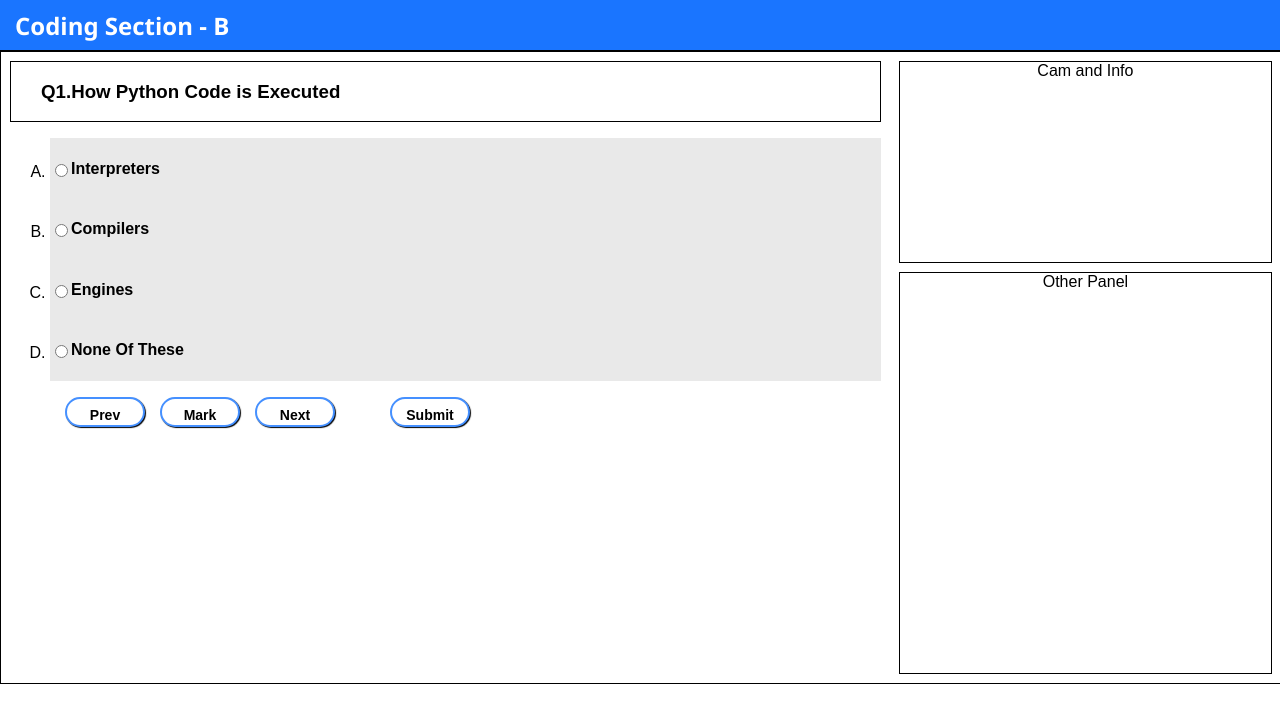
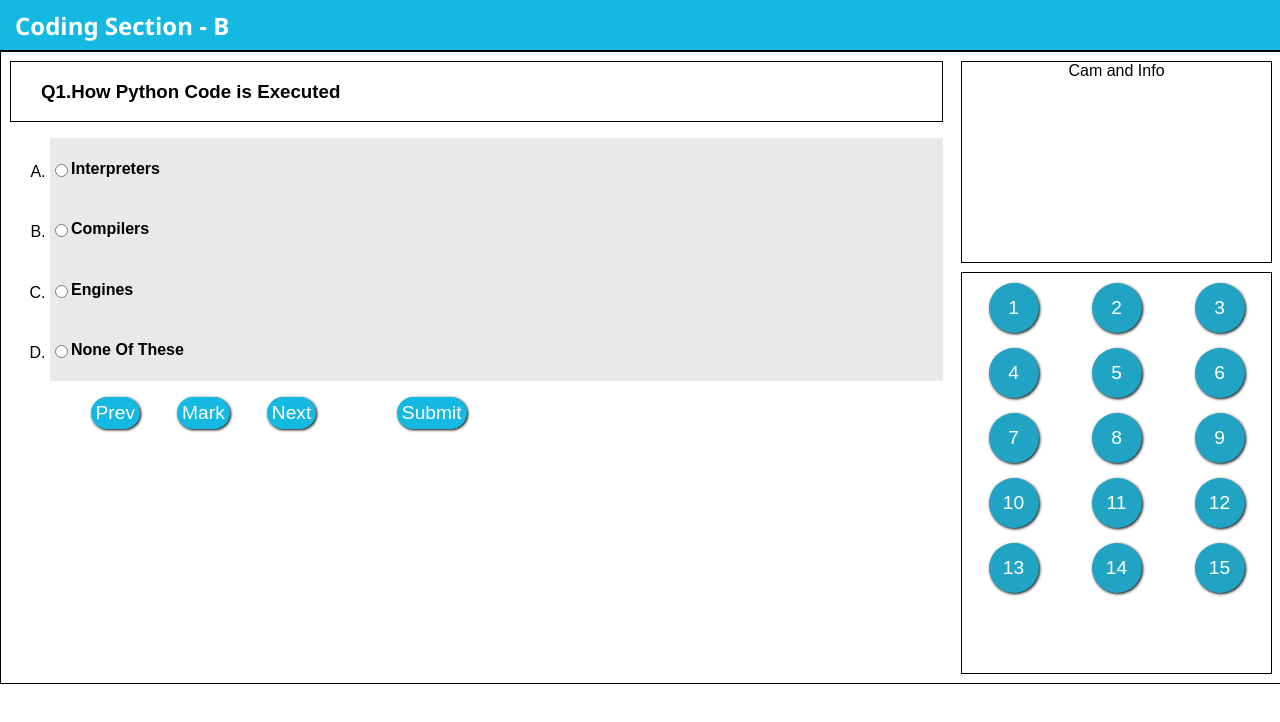
Before and after one commit to pkboe/mockquestionaire, a React (Create React App) app: page / in a window 1280 px wide. Shown: the top 722 px of the page. Built offline with nearby package versions, Linux system fonts and the light colour scheme; a small style sheet from the web is missing.

Commit message:
Fixed Question Buttons

```diff
--- a/src/api/fetchQuestions.js
+++ b/src/api/fetchQuestions.js
@@ -161,4 +161,16 @@ const questions = {
   },
 };
 
-var res = Object.entries(obj);
+var input = questions;
+
+var result = [],
+  item;
+
+for (var type in input) {
+  item = {};
+  item.type = type;
+  item.name = input[type];
+  result.push(item);
+}
+console.log(result);
+export default result;
--- a/src/pages/CodingPage.jsx
+++ b/src/pages/CodingPage.jsx
@@ -1,5 +1,6 @@
 import React from "react";
 import "./codingpage.css";
+import result from "../api/fetchQuestions.js";
 
 export const CodingPage = () => {
   return (
@@ -70,7 +71,32 @@ export const CodingPage = () => {
         </div>
         <div id="Rightcontainer" className="Panelcontainer">
           <div id="info">Cam and Info</div>
-          <div id="questionpanel">Other Panel</div>
+          <div id="questionpanel">
+            <div className="grid-container">
+              {result.map((x) => (
+                <div
+                  className="grid-item"
+                  style={{ backgroundColor: "transparent" }}
+                >
+                  <button
+                    className="Panelbutton"
+                    style={{
+                      width: "50px",
+                      backgroundColor: "#21A4C4",
+                      height: "50px",
+                      display: "flex",
+                      justifyContent: "center",
+                      alignItems: "center",
+                      borderRadius: "50%",
+                      outline: "none",
+                    }}
+                  >
+                    {result.indexOf(x) + 1}
+                  </button>
+                </div>
+              ))}
+            </div>
+          </div>
         </div>
       </div>
     </div>
--- a/src/pages/codingpage.css
+++ b/src/pages/codingpage.css
@@ -5,7 +5,7 @@
 }
 #Appbar {
   display: flex;
-  background-color: #1a75ff !important;
+  background-color: #14b8e0 !important;
   align-items: center;
   height: 50px;
   font-family: "Segoe UI";
@@ -26,39 +26,36 @@
 }
 
 #Rightcontainer {
-  width: 30%;
+  width: 25%;
 }
 #Leftcontainer {
-  width: 70%;
+  width: 75%;
   height: 100%;
 
   /* border-right: 1px solid; */
 }
 .Panelbutton {
-  height: 30px;
-  width: 80px;
-  border-radius: 50px;
-  font-size: 18px;
-  font-weight: bold;
-  border: 2px solid #4590ff;
-  background-color: white;
+  height: auto;
+  font-size: 1.2rem;
+  box-shadow: 1px 1px 3px #000000;
+  text-align: center;
+  border-radius: 40px;
+  background-color: #14b8e0;
+  color: white;
   outline: 0 !important;
-
-  padding: 1px 3px;
-  box-shadow: 1px 1px 1px #000000;
-  display: block;
-  text-align: center;
-  font-size: 14px;
-  line-height: 30px;
+  outline: none;
+  border: none;
+  padding: 5px;
+  width: auto;
 }
 
 .Panelbutton:hover {
-  outline: 0 !important;
-
+  /* outline: 0 !important;
   outline: none;
-  background-color: rgb(0, 81, 255);
+  background-color: #14b8e0;
   color: white;
-  border: none;
+  border: none; */
+  box-shadow: 2px 2px 9px #000000;
 }
 .Panelbutton:active {
   outline: 0 !important;
@@ -69,7 +66,7 @@
   box-shadow: -1px -1px 1px #000;
   outline: 1px solid #000000;
   -moz-outline-radius: 7px;
-  background-color: rgb(0, 81, 255);
+  background-color: #106d85;
 }
 .Buttoncontainer {
   display: flex;
@@ -110,4 +107,20 @@
   height: 70%;
   border: 1px solid;
   height: 400px;
+  /* overflow: hidden;
+  overflow-y: scroll; */
 }
+
+.grid-container {
+  display: grid;
+  padding: 5px;
+  grid-template-columns: auto auto auto;
+  background-color: transparent;
+  padding: 10px;
+  grid-column-gap: 20px;
+  grid-row-gap: 15px;
+}
+.grid-item {
+  display: flex;
+  justify-content: center;
+}
```
